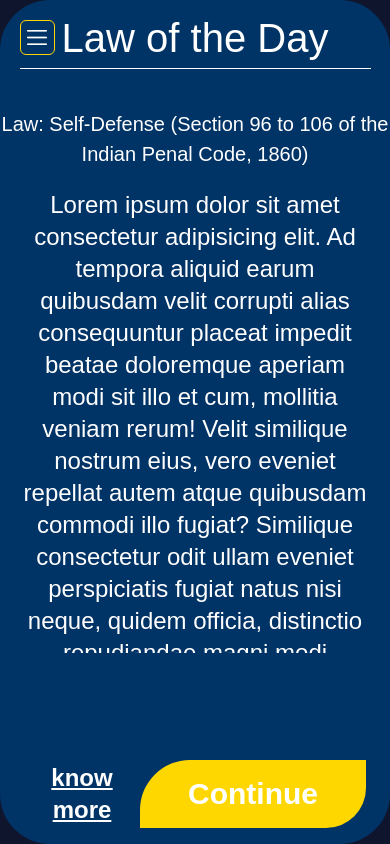
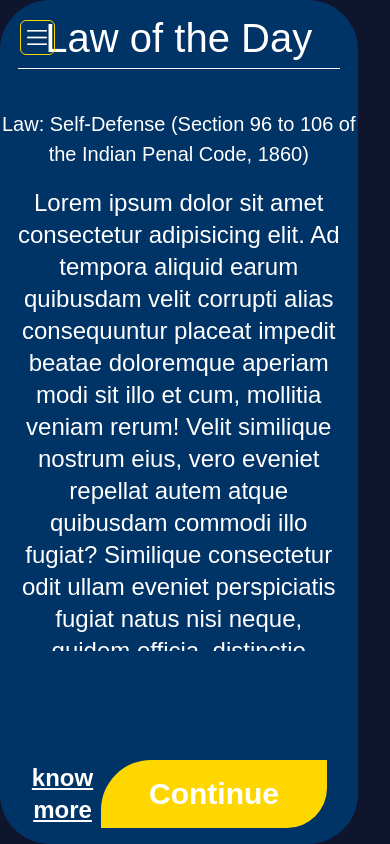
Before and after one commit to Sasank-V/Laws.io, a React (Vite) app in the folder Client/: page /LOTD in a window 390 px wide. Built offline with nearby package versions, Linux system fonts and the light colour scheme; a web font is replaced by a local one.

Commit message:
Fixed Responsiveness of LOTD

```diff
--- a/Client/src/screens/LOTDPage.jsx
+++ b/Client/src/screens/LOTDPage.jsx
@@ -8,7 +8,8 @@ const LOTD = ({ setPageNumber }) => {
         setPageNumber(2);
     }
     return (
-        <div className="text-white  rounded-[50px] w-full h-full text-center flex flex-col bg-[#003366]">
+        <>
+            <div className=" parent text-white rounded-[50px] w-11/12 h-11/12 text-center flex flex-col bg-[#003366] ">
                 <div className="text-[40px] pt-2 md:text-[70px]">Law of the Day</div>
                 <div className="h-[1px] w-[90%] bg-white ml-auto mr-auto"></div>
                 <div className="text-[20px] md:text-[30px] mt-10">Law: Self-Defense (Section 96 to 106 of the Indian Penal Code, 1860)</div>
@@ -17,11 +18,12 @@ const LOTD = ({ setPageNumber }) => {
                     Facere enim itaque vero voluptate neque necessitatibus dicta unde laborum, consequuntur inventore ex, ea eius dolorem recusandae! Vero totam cum debitis dolore, vel excepturi numquam explicabo maxime labore, sunt impedit.
                     Dolores, et! Distinctio dolorem delectus tempora voluptatum dolore asperiores accusamus accusantium iusto cum culpa consequatur tenetur ex quibusdam odio neque alias laudantium, rem soluta a perspiciatis ipsam reprehenderit! Enim, beatae?
                     Ipsum beatae perferendis eius soluta labore saepe, dolorem, debitis natus obcaecati tempore reprehenderit aperiam doloremque ratione tempora. Temporibus ipsam quisquam assumenda. Explicabo alias ipsum provident, fugiat placeat corrupti expedita est. Lorem ipsum dolor sit amet consectetur adipisicing elit. Excepturi tempora nobis aut libero animi consectetur minima quos, eligendi et. Culpa porro aperiam nostrum quibusdam nemo. Omnis assumenda incidunt reprehenderit quidem.</div>
-            <div className="w-full absolute items-center px-6 justify-between bottom-4 flex">
+                <div className=" child w-[90%] absolute items-center px-6 justify-between bottom-4 flex">
                     <div className="text-2xl underline font-semibold cursor-pointer">know more</div>
                     <div className="text-3xl bg-[#FFD700] font-semibold p-4 px-12 rounded-tl-[50px] rounded-br-[40px] cursor-pointer" onClick={handleContinue}>Continue</div>
                 </div>
             </div>
+        </>
     )
 }
 export default LOTD
```
Also changed, not shown: 1 other file (tests, documents, lock files or other folders). Lines whose indentation alone changed are shown as unchanged.
